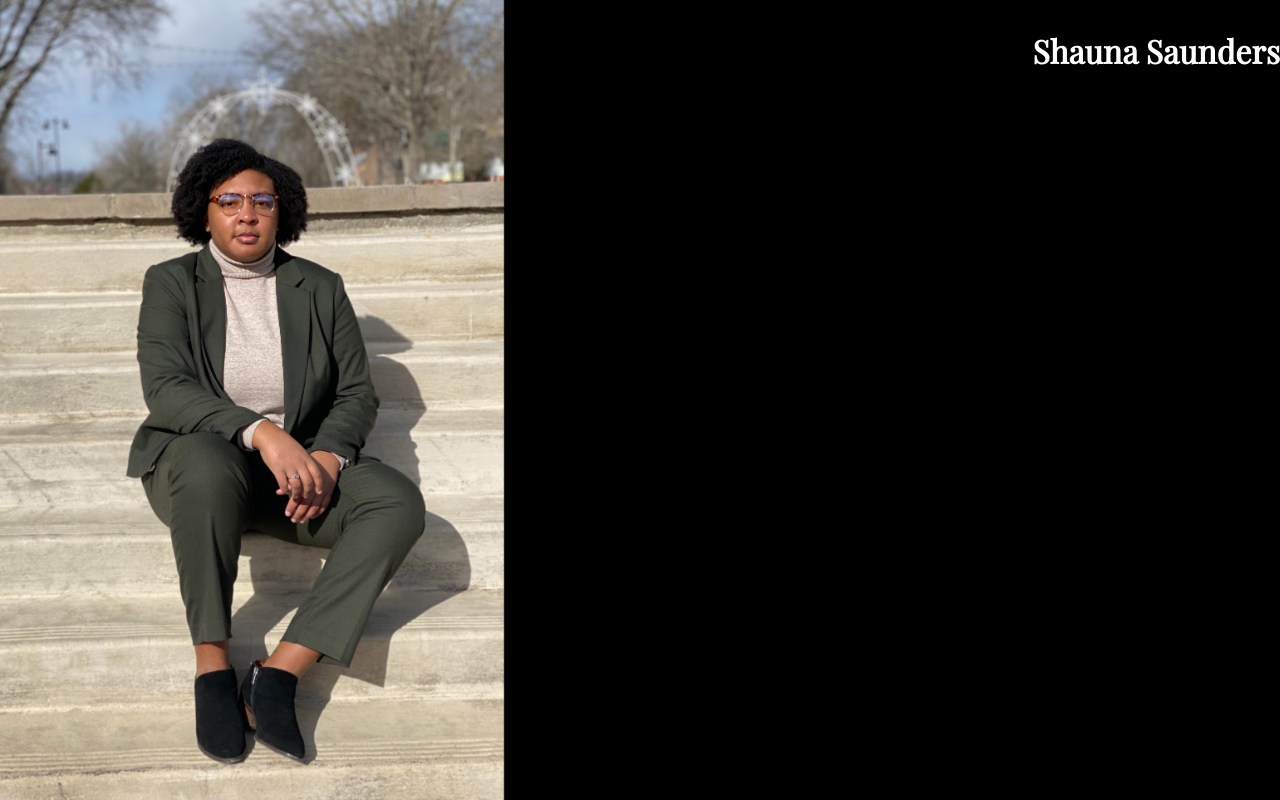
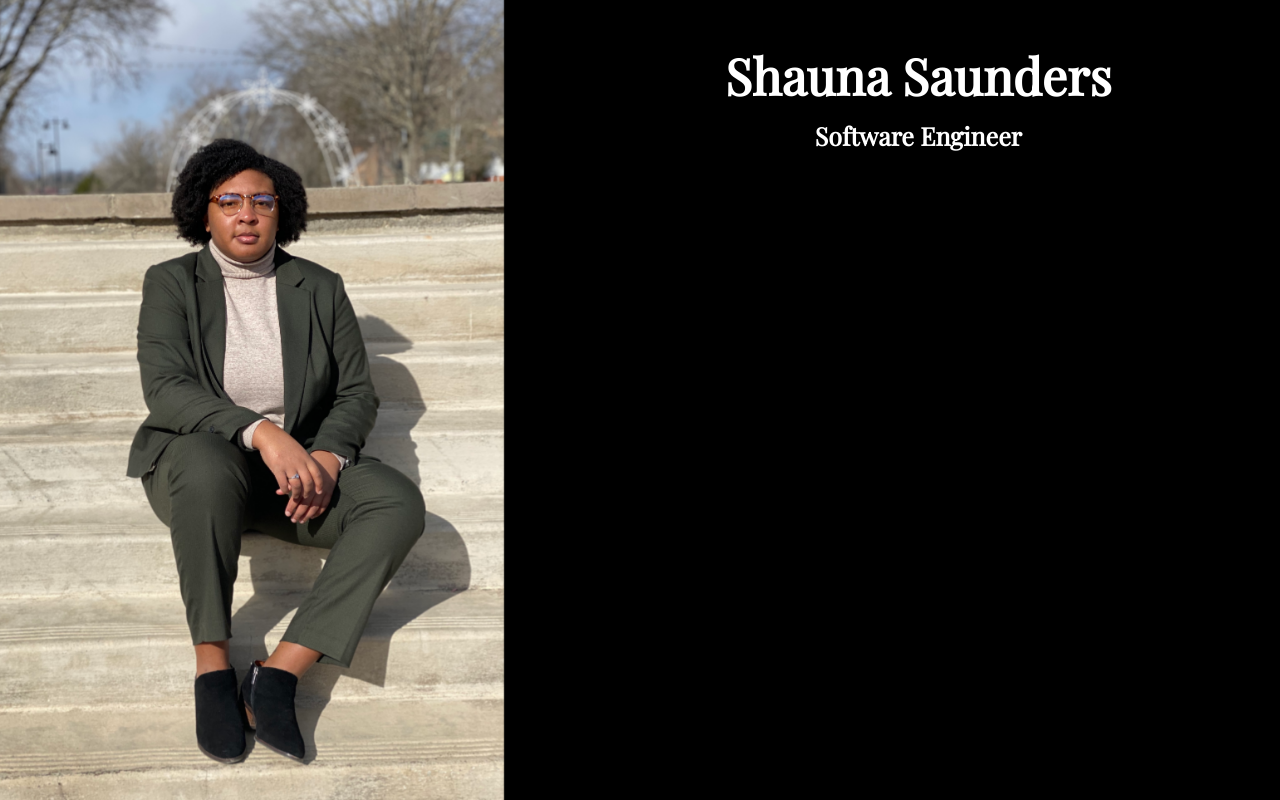
Before and after one commit to shaunacs/shauna-saunders, a Flask app: page / in a window 1280 px wide. Run offline with Flask 2, Linux system fonts and the light colour scheme.

Commit message:
Added name and title

```diff
--- a/static/css/homepage.css
+++ b/static/css/homepage.css
@@ -10,7 +10,7 @@ body {
     left: 0;
 }
 
-h1 {
+h1, h2 {
     font-family: 'Playfair Display', serif;
     color: white;
     text-align: center;
@@ -18,5 +18,15 @@ h1 {
 
 #homepage-text {
     position: fixed;
-    right: 0;
+    left: 725px;
 }
+
+#name {
+    font-size: 50px;
+    margin-bottom: 10px;
+}
+
+h2#title {
+    font-size: 25px;
+    margin-top: 10px;
+}
--- a/templates/homepage.html
+++ b/templates/homepage.html
@@ -7,7 +7,8 @@
 
 <img id="Shauna" src="/static/img/Shauna.jpg">
 <div id="homepage-text">
-    <h1>Shauna Saunders</h1>
+    <h1 id="name">Shauna Saunders</h1>
+    <h2 id="title">Software Engineer</h2>
 </div>
 
 {% endblock %}
```
